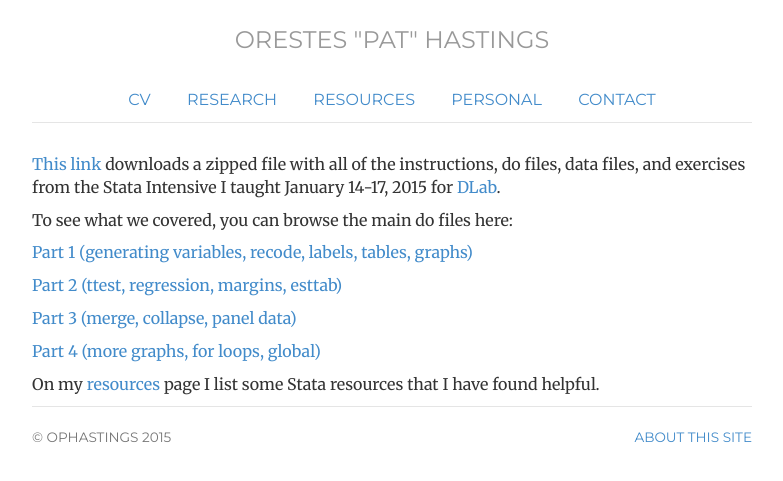
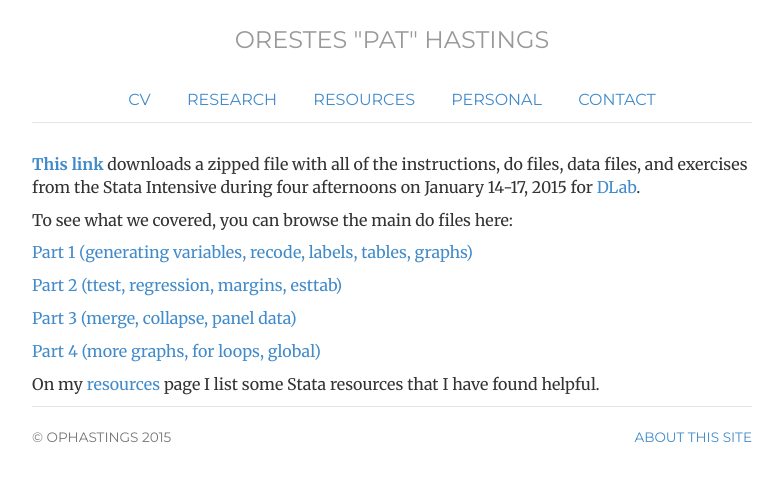
Before and after one commit to ophastings/ophastings.github.io, a Jekyll site: the page built from stataintensive/index.html, in a window 1280 px wide. Shown: the top 481 px of the page, without its empty margins (248-1031 px from the left). Built offline with Jekyll 4.4.1, drawn with Linux system fonts in a browser that asks for light colours; comment, search, counter and statistics services are not loaded.

Commit message:
Update index.html

```diff
--- a/stataintensive/index.html
+++ b/stataintensive/index.html
@@ -6,11 +6,11 @@ research: passive
 resources: passive
 personal: passive
 contact: passive
-description: a stata page of ophastings.com, the website of Orestes Hastings, a sociology PhD candidate at UC Berkeley
+description: a page about a Stata Intensive on ophastings.com, the website of Orestes Hastings, a sociology PhD candidate at UC Berkeley
 ---
 
-<p><a href="./stataintensive2015jan.zip">This link</a> downloads a zipped file with all of the instructions, do files, data files, and exercises from the
-Stata Intensive I taught January 14-17, 2015 for <a href="http://dlab.berkeley.edu">DLab</a>.</p>
+<p><b><a href="./stataintensive2015jan.zip">This link</a></b> downloads a zipped file with all of the instructions, do files, data files, and exercises from the
+Stata Intensive during four afternoons on January 14-17, 2015 for <a href="http://dlab.berkeley.edu">DLab</a>.</p>
 <p></p>
 <p>To see what we covered, you can browse the main do files here:</p>
 <p><a href="./part1.txt">Part 1 (generating variables, recode, labels, tables, graphs)</a> </p>
```
